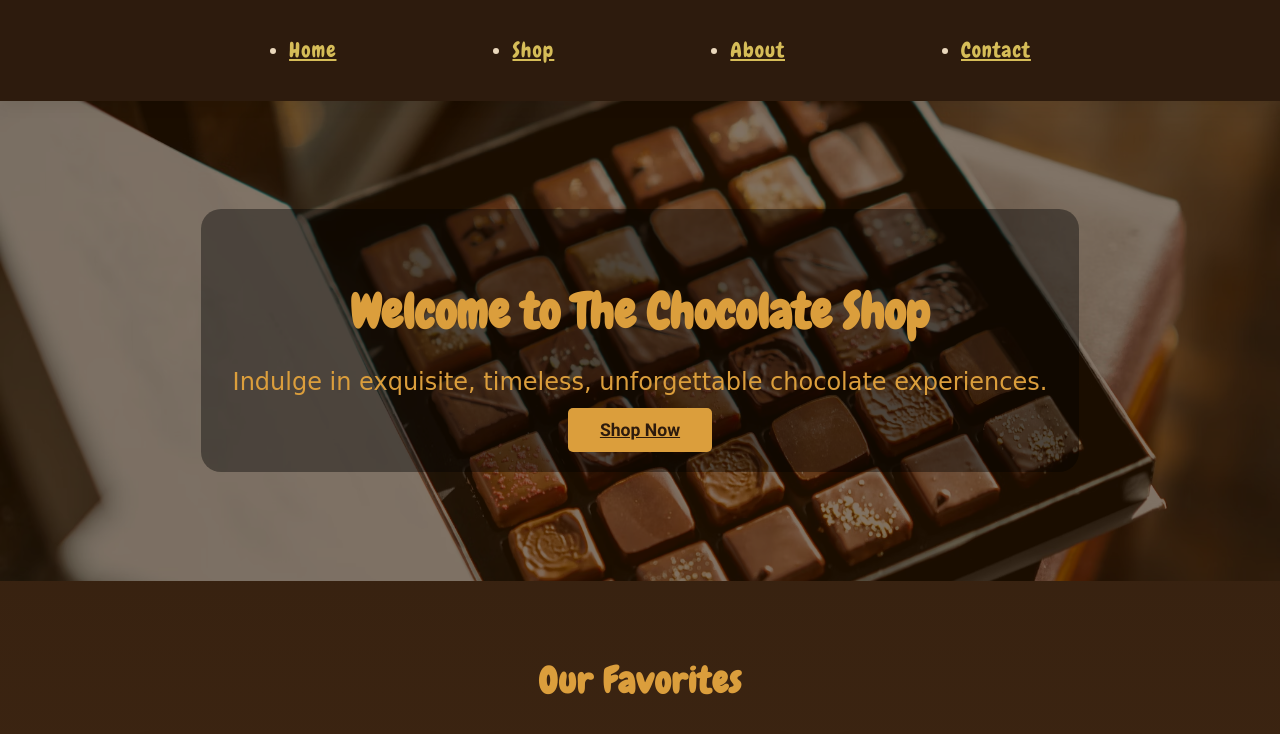
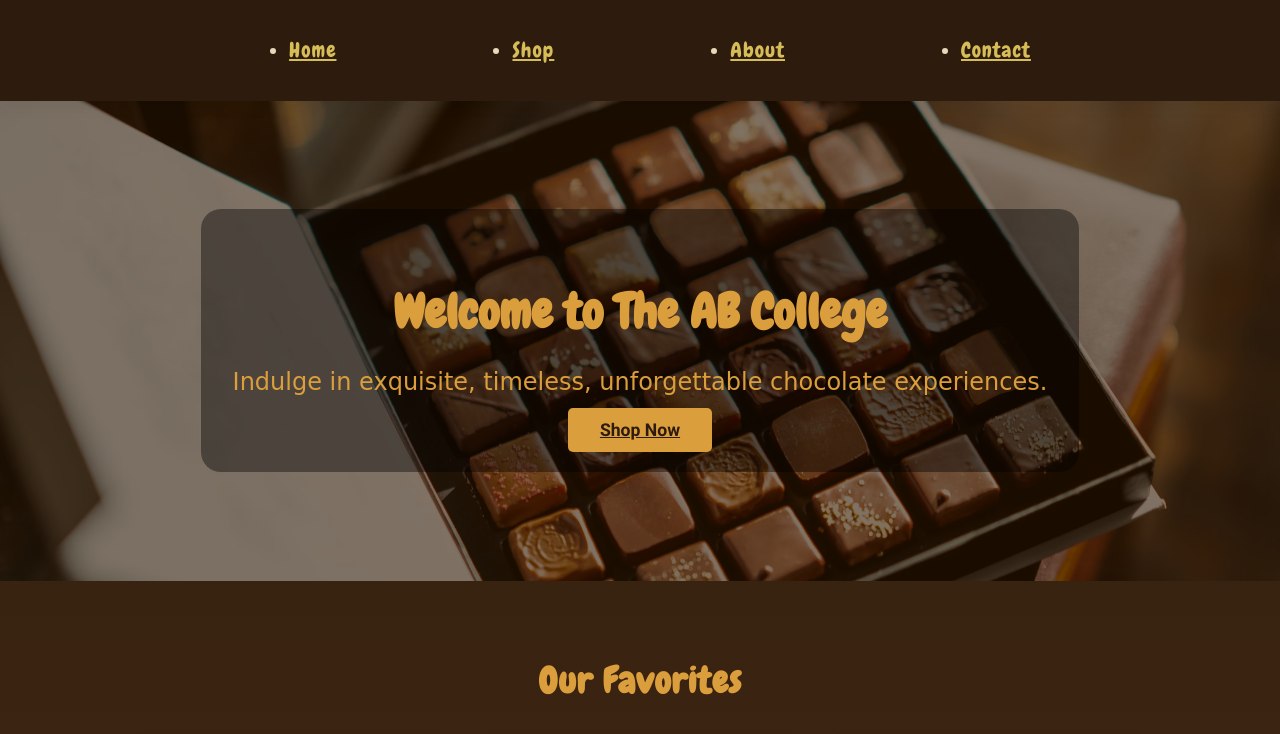
Before and after one commit to Arpit1271/The-Chocolate-Shop, a plain HTML site: page index.html in a window 1280 px wide. Shown: the top 734 px of the page. Drawn offline with Linux system fonts and the light colour scheme; a web font is replaced by a local one.

Commit message:
Update index.html

```diff
--- a/index.html
+++ b/index.html
@@ -22,7 +22,7 @@
     </header>
     <section class="hero-section">
         <div class="hero-content">
-            <h1>Welcome to The Chocolate Shop</h1>
+            <h1>Welcome to The AB College</h1>
             <p>Indulge in exquisite, timeless, unforgettable chocolate experiences.</p>
             <a href="#shop" class="cta-button">Shop Now</a>
         </div>
```
